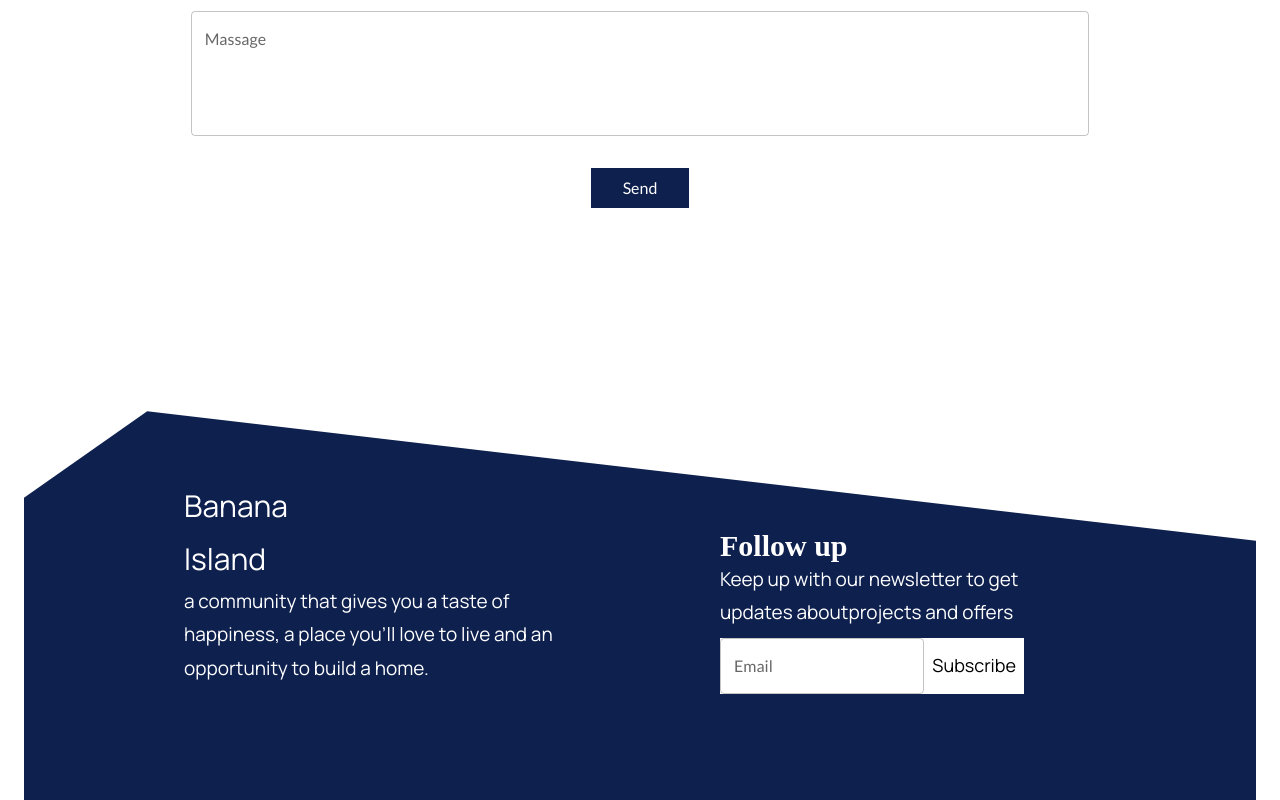
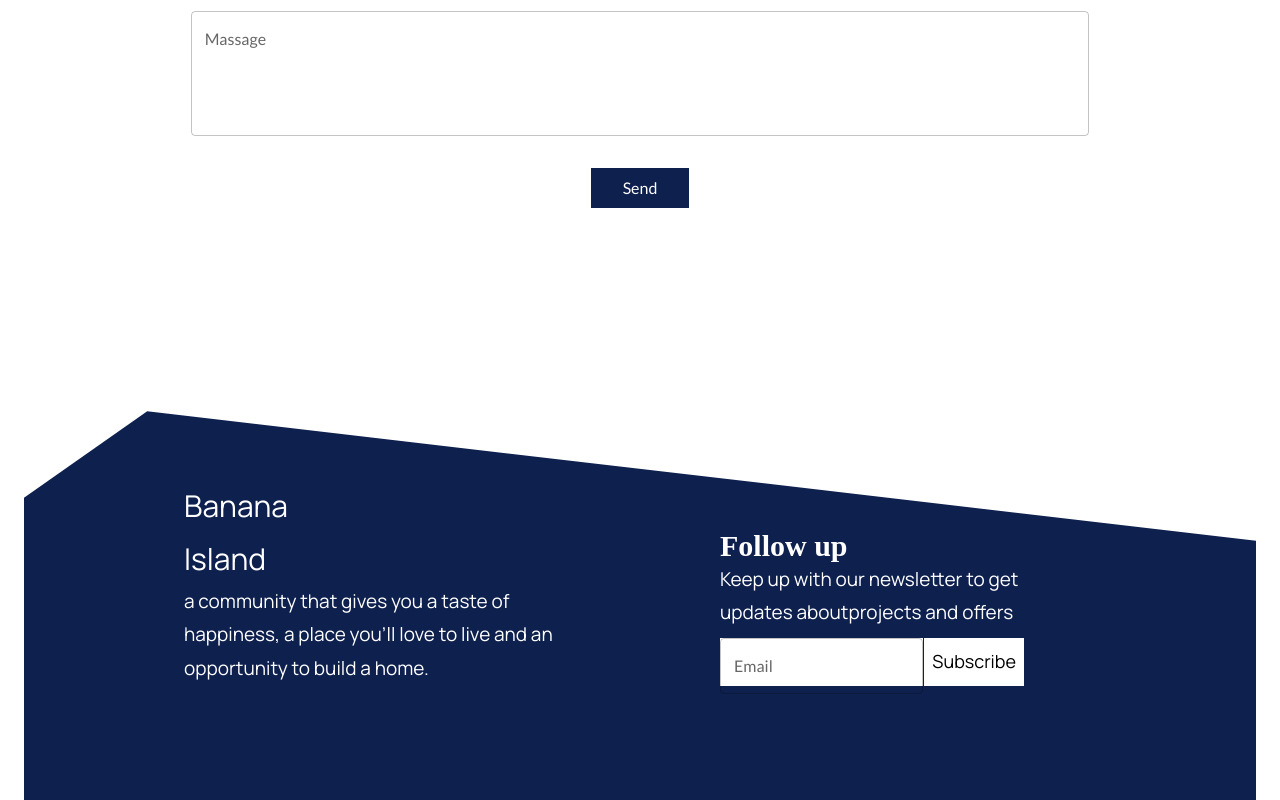
Before and after one commit to imkuromi/PineApple-Island, a Next.js app: page / in a window 1280 px wide. Shown: the part 8242-9042 px from the top of the page. Built offline with nearby package versions, Linux system fonts and the light colour scheme.

Commit message:
fix footer

```diff
--- a/src/pages/footer.tsx
+++ b/src/pages/footer.tsx
@@ -52,7 +52,7 @@ export default function Footer() {
               Keep up with our newsletter to get
               updates aboutprojects and offers
             </Typography>
-            <Box sx={{ display: "flex", flexDirection: "row" }}>
+            <Box sx={{ display: "flex", flexDirection: "row",gap:'0.1rem',height:'3rem',width:'100%' }}>
               <TextField
               fullWidth
                 label="Email"
@@ -65,13 +65,14 @@ export default function Footer() {
                   fontSize: "18px",
                   color: "#000",
                   backgroundColor: "#FFF",
-                paddingTop:'0.75rem',
+                paddingTop:'0.50rem',
                 paddingX:'0.5rem'
                 }}
               >
                 Subscribe
               </Typography>
             </Box>
+
           </Grid>
         </Grid>
       </Box>
```
